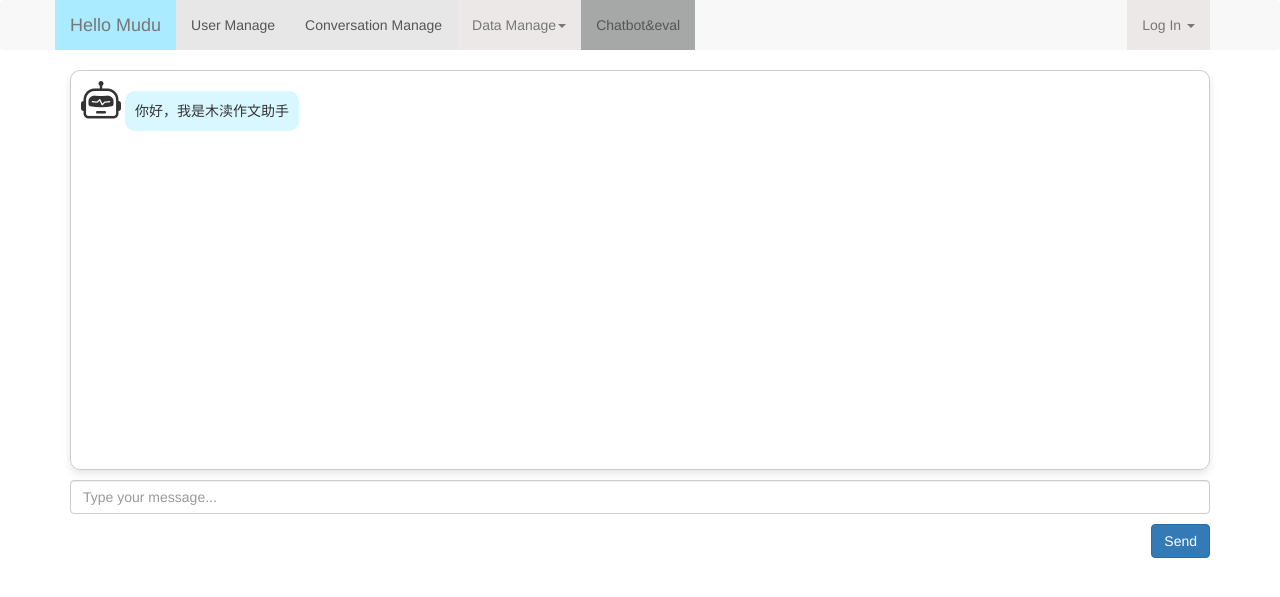
After one commit to summer-Intern-2023/MUDU_Dataset, a Django app: page /chatbot/ in a window 1280 px wide. The commit adds this page. Shown: the top 597 px of the page. Run offline with Django 4.2, Linux system fonts and the light colour scheme; some libraries are stand-ins or nearby versions.

Commit message:
feature: Edited layout and create 2 other htmls

```diff
--- a/llmdataset/urls.py
+++ b/llmdataset/urls.py
@@ -64,6 +64,11 @@ urlpatterns = [
     path("word/delete/", word_manage.word_delete),
     path('word/<int:nid>/edit/', word_manage.word_edit),
 
+    #conversation manage
+    path("conversation/list/", views.conversation_list),
+
+    #chatbot manage
+    path('chatbot/', views.chatbot_view, name='chatbot'),
 
 
 
--- /dev/null
+++ b/setcollect/templates/chatbot.html
@@ -0,0 +1,115 @@
+{% extends 'layout.html' %}
+
+{% block content %}
+<style>
+    #chatbox {
+        height: 400px;
+        overflow-y: scroll;
+        border: 1px solid #ccc;
+        padding: 10px;
+        margin-bottom: 10px;
+        border-radius: 10px;
+        box-shadow: 0 4px 8px rgba(0, 0, 0, 0.1);
+    }
+
+    .message {
+        margin-bottom: 10px;
+    }
+
+    .user-icon, .ai-icon {
+        font-size: 40px;
+        width: 40px;
+        height: 40px;
+        border-radius: 50%;
+        text-align: center;
+        line-height: 40px;
+    }
+
+    .user-message {
+        background-color: #e6e6e6;
+        padding: 10px;
+        border-radius: 10px;
+        display: inline-block;
+        margin-left: 10px;
+    }
+
+    .ai-message {
+        background-color: #d9f7ff;
+        padding: 10px;
+        border-radius: 10px;
+        display: inline-block;
+        margin-right: 10px;
+    }
+
+    .input-group .form-control {
+        border-radius: 0;
+        border-right: 0;
+        height: 50px;  /* Increase the height of the input box */
+    }
+
+    .send-button {
+        text-align: right;
+        margin-top: 10px;
+    }
+</style>
+
+<div class="container mt-5">
+    <div id="chatbox"></div>
+
+    <div class="mt-3">
+        <input type="text" class="form-control" id="userInput" placeholder="Type your message...">
+        <div class="send-button">
+            <button class="btn btn-primary mt-2" onclick="sendMessage()">Send</button>
+        </div>
+    </div>
+</div>
+
+<script>
+    function sendMessage() {
+        const input = document.getElementById('userInput');
+        const chatbox = document.getElementById('chatbox');
+
+        // Append user message
+        const userDiv = document.createElement('div');
+        userDiv.classList.add('message', 'text-right');
+        userDiv.innerHTML = `
+            <div class="user-message">${input.value}</div>
+            <span class="user-icon bi bi-person-circle"></span>
+            <div class="clearfix"></div>
+        `;
+        chatbox.appendChild(userDiv);
+
+        // Append AI message
+        const aiDiv = document.createElement('div');
+        aiDiv.classList.add('message', 'text-left');
+        aiDiv.innerHTML = `
+            <span class="ai-icon bi bi-robot"></span>
+            <div class="ai-message">你好，我是木渎作文助手</div>
+            <div class="clearfix"></div>
+        `;
+        chatbox.appendChild(aiDiv);
+
+        // Clear input
+        input.value = '';
+
+        // Scroll to bottom
+        chatbox.scrollTop = chatbox.scrollHeight;
+    }
+
+    // Function to show AI's opening message
+    function showOpeningMessage() {
+        const chatbox = document.getElementById('chatbox');
+        const aiDiv = document.createElement('div');
+        aiDiv.classList.add('message', 'text-left');
+        aiDiv.innerHTML = `
+            <span class="ai-icon bi bi-robot"></span>
+            <div class="ai-message">你好，我是木渎作文助手</div>
+            <div class="clearfix"></div>
+        `;
+        chatbox.appendChild(aiDiv);
+    }
+
+    // Call the function when the page loads
+    window.onload = showOpeningMessage;
+</script>
+{% endblock %}
--- a/setcollect/templates/info_main.html
+++ b/setcollect/templates/info_main.html
@@ -8,7 +8,7 @@
         <p>You can enter questions and get answers from three conversational language AI's
             and give each question a separate tag to improve the accuracy of the results.
             The program is primarily used to tutor pre-18 students in composition studies and to reinforce the ability to write essays.</p>
-        <p><a class="btn btn-primary btn-lg" href="/question/list/" role="button">Start Now!</a></p>
+        <p><a class="btn btn-primary btn-lg" href="/chatbot/" role="button">Start Now!</a></p>
     </div>
 </div>
 
--- a/setcollect/templates/layout.html
+++ b/setcollect/templates/layout.html
@@ -1,4 +1,161 @@
 {% load static %}
+<!DOCTYPE html>
+<html lang="en">
+
+<head>
+
+    <meta charset="UTF-8">
+    <meta http-equiv="X-UA-Compatible" content="IE=edge">
+    <meta name="viewport" content="width=device-width, initial-scale=1.0">
+    <title>Hello Mudu</title>
+    <link rel="stylesheet" href="{% static 'plugins/bootstrap-3.4.1-dist/css/bootstrap.min.css' %}">
+    <link href="https://cdn.jsdelivr.net/npm/bootstrap-icons@1.7.2/font/bootstrap-icons.css" rel="stylesheet">
+
+    <style>
+        .navbar {
+    border: 0;
+}
+
+.navbar-default .navbar-brand {
+    background-color: #aaebff;
+    transition: background-color 0.3s;
+}
+
+.navbar-default .navbar-brand:hover {
+    background-color: lightgray;
+}
+
+.navbar-default .navbar-nav>.active>a:hover,
+.navbar-default .navbar-nav>.active>a:focus {
+    background-color: lightgray;
+}
+
+.navbar-default .navbar-nav>.dropdown>a {
+    background-color: #ede8e8;  /* 灰色 */
+    transition: background-color 0.3s;
+}
+
+.navbar-default .navbar-nav>.dropdown>a:hover {
+    background-color: lightgray;
+}
+
+.navbar-default .navbar-nav>.current>a {
+    background-color: #a5a8a6;
+}
+
+        @media (max-width: 992px) {
+            .navbar-header {
+                float: none;
+            }
+            .navbar-left,.navbar-right {
+                float: none !important;
+            }
+            .navbar-toggle {
+                display: block;
+            }
+            .navbar-collapse {
+                border-top: 1px solid transparent;
+                box-shadow: inset 0 1px 0 rgba(255,255,255,0.1);
+            }
+            .navbar-fixed-top {
+                top: 0;
+                border-width: 0 0 1px;
+            }
+            .navbar-collapse.collapse {
+                display: none!important;
+            }
+            .navbar-nav {
+                float: none!important;
+                margin-top: 7.5px;
+            }
+            .navbar-nav>li {
+                float: none;
+            }
+            .navbar-nav>li>a {
+                padding-top: 10px;
+                padding-bottom: 10px;
+            }
+            .collapse.in{
+                display:block !important;
+            }
+        }
+    </style>
+</head>
+
+<body>
+    <nav class="navbar navbar-default">
+        <div class="container">
+            <div class="navbar-header">
+                <button type="button" class="navbar-toggle collapsed" data-toggle="collapse" data-target="#bs-example-navbar-collapse-1" aria-expanded="false">
+                    <span class="sr-only">Toggle navigation</span>
+                    <span class="icon-bar"></span>
+                    <span class="icon-bar"></span>
+                    <span class="icon-bar"></span>
+                </button>
+                <a class="navbar-brand" href="/info/main/">Hello Mudu</a>
+            </div>
+
+            <div class="collapse navbar-collapse" id="bs-example-navbar-collapse-1">
+                <ul class="nav navbar-nav">
+                    <li class="active {% if request.path == '/info/list/' %}current{% endif %}"><a href="/info/list/">User Manage</a></li>
+                    <li class="active {% if request.path == '/conversation/list/' %}current{% endif %}"><a href="/conversation/list/">Conversation Manage</a></li>
+                    <li class="dropdown">
+                        <a href="#" class="dropdown-toggle" data-toggle="dropdown" role="button" aria-haspopup="true" aria-expanded="false">Data Manage<span class="caret"></span></a>
+                        <ul class="dropdown-menu">
+                            <li><a href="/word/list/">Word</a></li>
+                            <li><a href="/label/list/">Label</a></li>
+                            <li><a href="/title/list/">Title</a></li>
+                        </ul>
+                    </li>
+                    <li class="active {% if request.path == '/chatbot/' %}current{% endif %}"><a href="/chatbot/">Chatbot&eval</a></li>
+                </ul>
+
+                <ul class="nav navbar-nav navbar-right">
+                    <li class="dropdown">
+                        <a href="#" class="dropdown-toggle" data-toggle="dropdown" role="button" aria-haspopup="true" aria-expanded="false">
+                            {% if user.is_authenticated %}
+                            Logged In
+                            {% else %}
+                            Log In
+                            {% endif %}
+                            <span class="caret"></span>
+                        </a>
+                        <ul class="dropdown-menu">
+                            {% if user.is_authenticated %}
+                            <li><a href="#">[Current User Name]</a></li>
+                            <li role="separator" class="divider"></li>
+                            <li><a href="/login/">Log out</a></li>
+                            {% else %}
+                            <li><a href="/login/">Log In</a></li>
+                            {% endif %}
+                        </ul>
+                    </li>
+                </ul>
+            </div>
+        </div>
+    </nav>
+
+    <div>
+        {% block content %} {% endblock %}
+    </div>
+
+    <script src="{% static 'js/jquery-3.6.3.min.js' %}"></script>
+    <script src="{% static 'plugins/bootstrap-3.4.1-dist/js/bootstrap.min.js' %}"></script>
+    <script>
+        // Dropdown on hover
+        $('.navbar .dropdown').hover(function() {
+            $(this).find('.dropdown-menu').first().stop(true, true).slideDown();
+        }, function() {
+            $(this).find('.dropdown-menu').first().stop(true, true).slideUp();
+        });
+    </script>
+</body>
+
+</html>
+
+
+
+{% comment %} {% load static %}
 <!DOCTYPE html>
 <html lang="en">
 
@@ -6,19 +163,21 @@
     <meta charset="UTF-8">
     <meta http-equiv="X-UA-Compatible" content="IE=edge">
     <meta name="viewport" content="width=device-width, initial-scale=1.0">
-    <title>LLM dataset</title>
+    <title>Hello Mudu</title>
     <link rel="stylesheet" href="{% static 'plugins/bootstrap-3.4.1-dist/css/bootstrap.min.css' %}">
     <style>
         .navbar {
             border: 0;
         }
 
-        .navbar-default .navbar-brand {
+        .navbar-default .navbar-brand,
+        .navbar-default .navbar-nav>li>a {
             background-color: #aaebff;
             transition: background-color 0.3s;
         }
 
-        .navbar-default .navbar-brand:hover {
+        .navbar-default .navbar-brand:hover,
+        .navbar-default .navbar-nav>li>a:hover {
             background-color: lightgray;
         }
 
@@ -27,54 +186,45 @@
             background-color: lightgray;
         }
 
-        /* This is the new class for the active link */
         .navbar-default .navbar-nav>.current>a {
             background-color: #a5a8a6;
         }
-
     </style>
-
 </head>
 
 <body>
-
     <nav class="navbar navbar-default">
         <div class="container">
-            <!-- Brand and toggle get grouped for better mobile display -->
             <div class="navbar-header">
-                <button type="button" class="navbar-toggle collapsed" data-toggle="collapse"
-                    data-target="#bs-example-navbar-collapse-1" aria-expanded="false">
+                <button type="button" class="navbar-toggle collapsed" data-toggle="collapse" data-target="#bs-example-navbar-collapse-1" aria-expanded="false">
                     <span class="sr-only">Toggle navigation</span>
                     <span class="icon-bar"></span>
                     <span class="icon-bar"></span>
                     <span class="icon-bar"></span>
                 </button>
-                <a class="navbar-brand" href="/info/main">LLM dataset</a>
-
+                <a class="navbar-brand" href="/info/main/">Hello Mudu</a>
             </div>
-
 
             <div class="collapse navbar-collapse" id="bs-example-navbar-collapse-1">
                 <ul class="nav navbar-nav">
-                    <li class="active {% if request.path == '/info/list/' %}current{% endif %}"><a href="/info/list/">Account Management<span
-                                class="sr-only">(current)</span></a></li>
-                    <li class="active {% if request.path == '/title/list/' %}current{% endif %}"><a href="/title/list/">Title Management<span
-                                class="sr-only">(current)</span></a></li>
-                    <li class="active {% if request.path == '/question/list/' %}current{% endif %}"><a href="/question/list/">Data Management<span
-                                class="sr-only">(current)</span></a></li>
-                    <li class="active {% if request.path == '/label/list/' %}current{% endif %}"><a href="/label/list/">Label Management<span
-                                class="sr-only">(current)</span></a></li>
-                    <li class="active {% if request.path == '/word/list/' %}current{% endif %}"><a href="/word/list/">Word Management<span
-                                class="sr-only">(current)</span></a></li>
+                    <li class="active {% if request.path == '/info/list/' %}current{% endif %}"><a href="/info/list/">User Manage</a></li>
+                    <li class="active {% if request.path == '/title/list/' %}current{% endif %}"><a href="/conversation/list/">Conversation Manage</a></li>
+                    <li class="dropdown">
+                        <a href="#" class="dropdown-toggle" data-toggle="dropdown" role="button" aria-haspopup="true" aria-expanded="false">Data Manage<span class="caret"></span></a>
+                        <ul class="dropdown-menu">
+                            <li><a href="/word/list/">Word</a></li>
+                            <li><a href="/label/list/">Label</a></li>
+                            <li><a href="/title/list/">Title</a></li>
+                        </ul>
+                    </li>
+                    <li class="active {% if request.path == '/question/list/' %}current{% endif %}"><a href="/question/list/">Chatbot&eval</a></li>
                 </ul>
 
                 <ul class="nav navbar-nav navbar-right">
-
-
                     <li class="dropdown">
-                        <a href="#" class="dropdown-toggle" data-toggle="dropdown" role="button" aria-haspopup="true"
-                            aria-expanded="false">Logged in<span class="caret"></span></a>
+                        <a href="#" class="dropdown-toggle" data-toggle="dropdown" role="button" aria-haspopup="true" aria-expanded="false">Log In(or Logged In)<span class="caret"></span></a>
                         <ul class="dropdown-menu">
+                            <li><a href="#">[Current User Name]</a></li>
                             <li role="separator" class="divider"></li>
                             <li><a href="/login/">Log out</a></li>
                         </ul>
@@ -84,7 +234,6 @@
         </div>
     </nav>
 
-
     <div>
         {% block content %} {% endblock %}
     </div>
@@ -93,4 +242,4 @@
     <script src="{% static 'plugins/bootstrap-3.4.1-dist/js/bootstrap.min.js' %}"></script>
 </body>
 
-</html>
+</html> {% endcomment %}
--- a/setcollect/views.py
+++ b/setcollect/views.py
@@ -8,3 +8,9 @@ def info_main(request):
 
 def test(request):
     return render(request, "test.html")
+
+def conversation_list(request):
+    return render(request, "conversation_list.html")
+
+def chatbot_view(request):
+    return render(request, 'Chatbot.html')
```
Also changed, not shown: setcollect/templates/conversation_list.html (added, +62 -0 lines).
